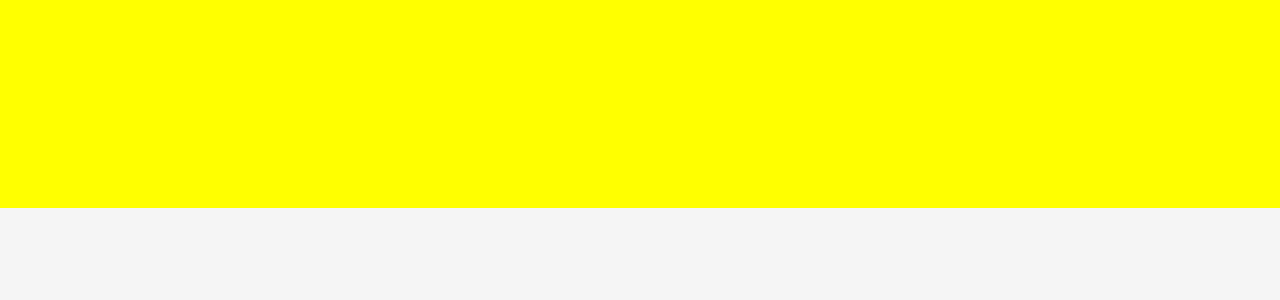
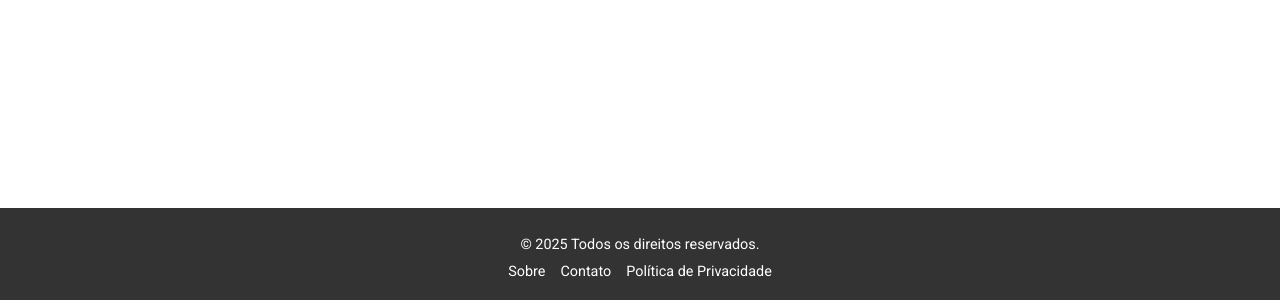
Before and after one commit to ericksjp/infonews, a website built with Vite: page src/index.html in a window 1280 px wide. Shown: the part 1774-2074 px from the top of the page. Before the commit the page ends 1982 px from the top, so only its background shows below. Built offline with nearby package versions, Linux system fonts and the light colour scheme.

Commit message:
Adicionando alterações no footer

```diff
--- a/src/css/home.css
+++ b/src/css/home.css
@@ -0,0 +1,34 @@
+.rodape {
+    background-color: #333;
+    color: #fff;
+    padding: 20px 0;
+    text-align: center;
+  }
+
+  .footer-content {
+    max-width: 1200px;
+    margin: 0 auto;
+    padding: 0 15px;
+  }
+
+  .footer-links {
+    list-style: none;
+    padding: 0;
+    margin: 10px 0 0;
+    display: flex;
+    justify-content: center;
+    gap: 15px;
+  }
+
+  .footer-links li {
+    display: inline;
+  }
+
+  .footer-links a {
+    color: #fff;
+    text-decoration: none;
+  }
+
+  .footer-links a:hover {
+    text-decoration: underline;
+  }
--- a/src/index.html
+++ b/src/index.html
@@ -1,5 +1,5 @@
 <!doctype html>
-<html lang="en">
+<html lang="pt-br">
   <head>
     <meta charset="UTF-8" />
     <link rel="icon" type="image/svg+xml" href="/vite.svg" />
@@ -58,7 +58,16 @@
       </div>
     </header>
     <hr />
-    <div style="color: red; background-color: yellow; height: 130rem"></div>
+    <div style="color: red; background-color: rgb(255, 255, 255); height: 130rem"></div>
+
+    <footer class="rodape">
+      <p>&copy; 2025 Todos os direitos reservados.</p>
+      <ul class="footer-links">
+        <li><a href="#">Sobre</a></li>
+        <li><a href="#">Contato</a></li>
+        <li><a href="#">Política de Privacidade</a></li>
+      </ul>
+    </footer>
 
     <script type="module" src="./main.js"></script>
     <script type="module" src="./js/home.js"></script>
```
